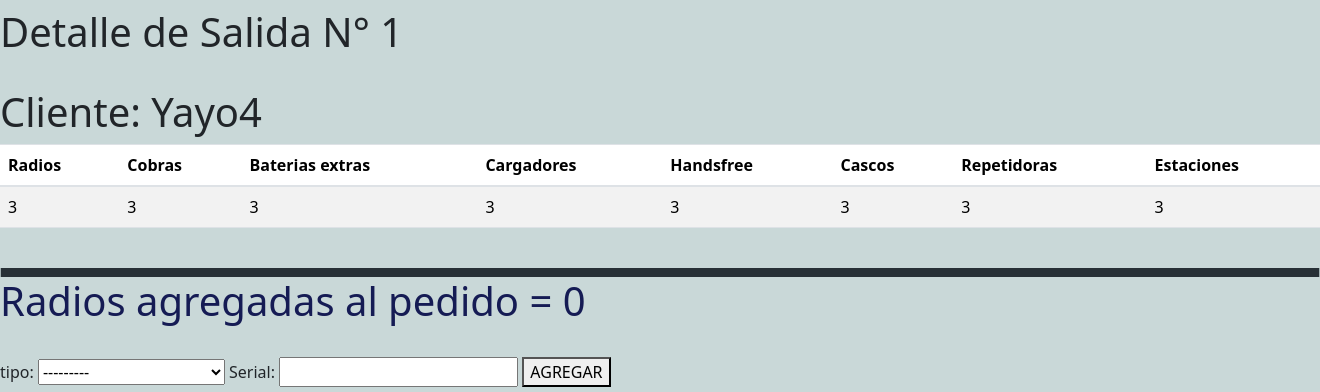
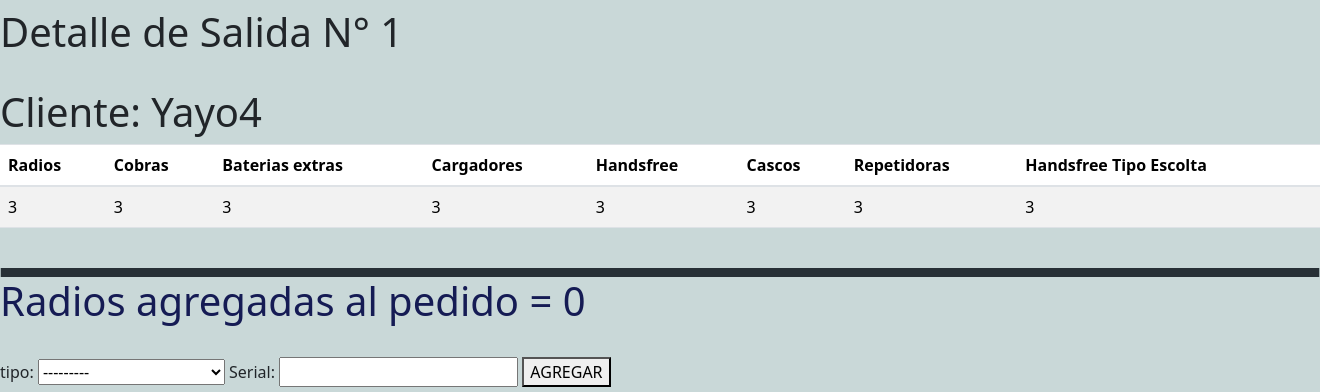
Before and after one commit to lcastillo1486/ControlRadios, a Django app: page /generarsalida/1 in a window 1320 px wide; the page is wider, and only the part inside the window is pictured. Shown: the part 56-448 px from the top of that part. Run offline with Django 4.2, Linux system fonts and the light colour scheme; data comes from the database, SQL or seed files in the repository; some libraries are stand-ins or nearby versions.

Commit message:
colachancho

```diff
--- a/movimientos/templates/salidaGenerada.html
+++ b/movimientos/templates/salidaGenerada.html
@@ -44,7 +44,7 @@
                             Repetidoras
                         </th>
                         <th>
-                            Estaciones
+                            Handsfree Tipo Escolta
                         </th>
                     </tr>
                 </thead>
```
